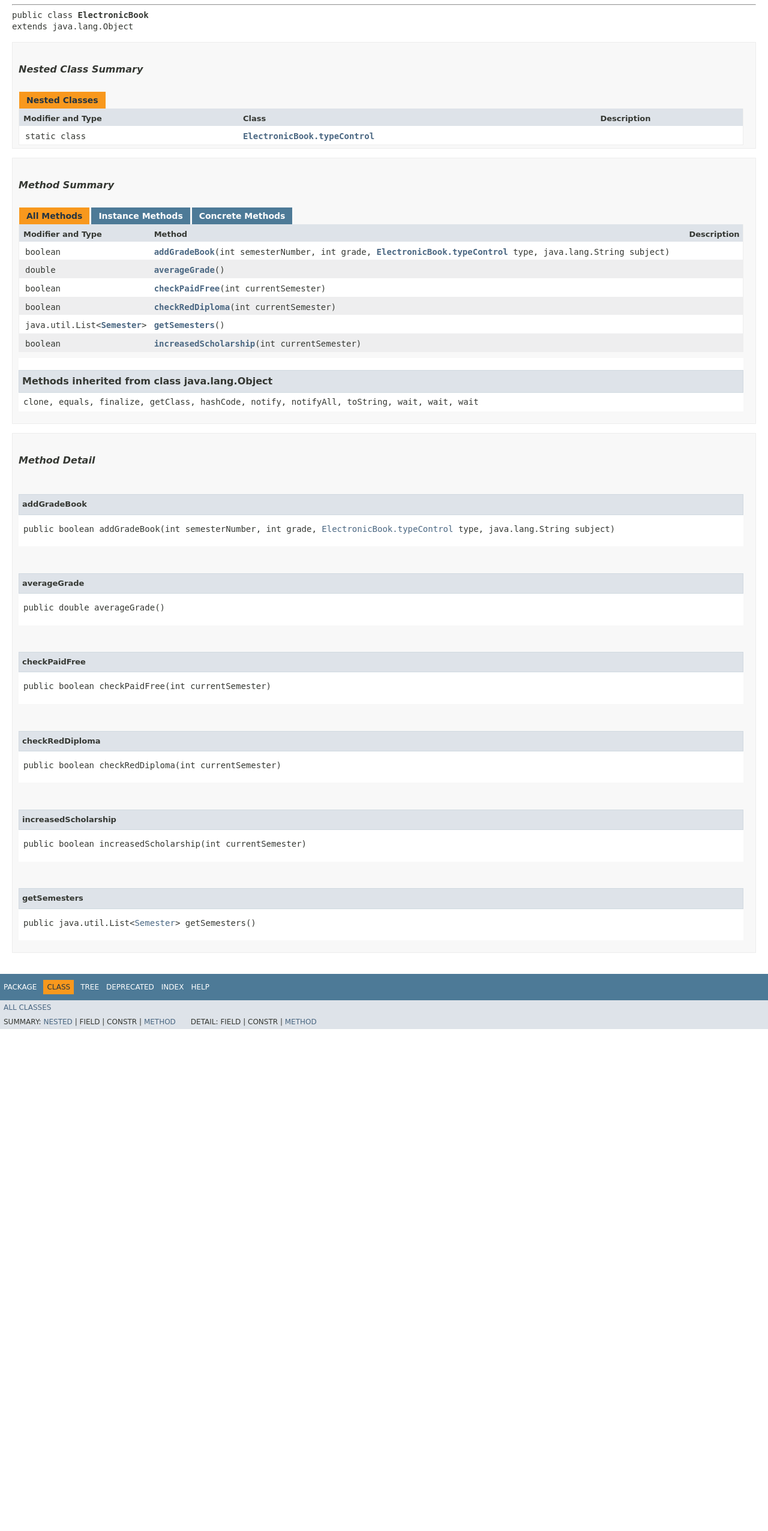
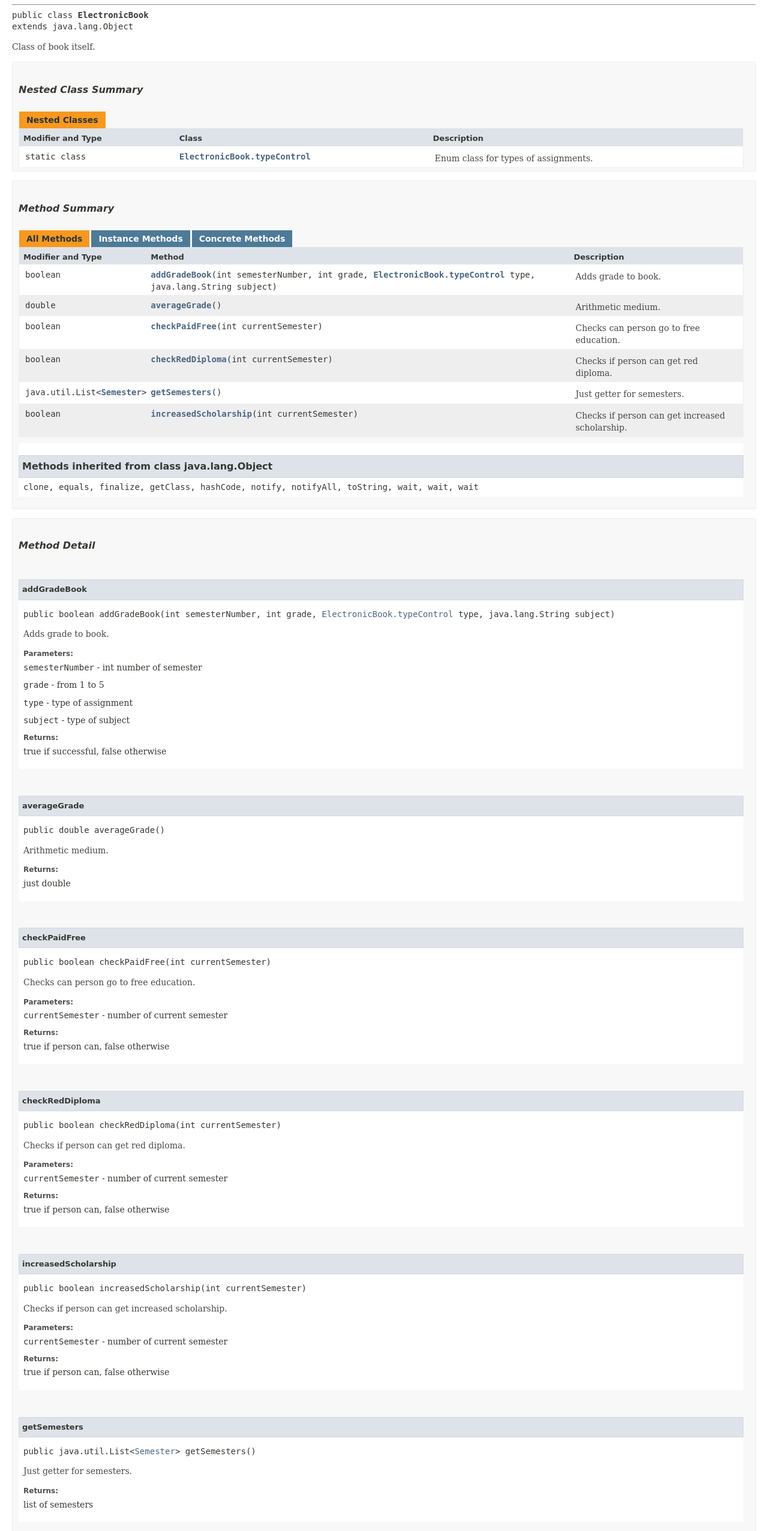
Before and after one commit to Zarcer/OOP, a plain HTML site: page Task_1_4_1/ru/nsu/zarcer/ElectronicBook.html in a window 1280 px wide. Shown: the part 221-2774 px from the top of the page at 60% size. Before the commit the page ends 1937 px from the top, so only its background shows below. Drawn offline with Linux system fonts and the light colour scheme; no server answers; a script that the page names is missing; a web font is replaced by a local one.

Commit message:
Deploying to gh-pages from @ Zarcer/OOP@7c91e8d5b7de767f076bc2c46d35e93c37a74ea3 🚀

```diff
--- a/Task_1_4_1/ru/nsu/zarcer/ElectronicBook.html
+++ b/Task_1_4_1/ru/nsu/zarcer/ElectronicBook.html
@@ -132,6 +132,7 @@ $('.navPadding').css('padding-top', $('.fixedNav').css("height"));
 <hr>
 <pre>public class <span class="typeNameLabel">ElectronicBook</span>
 extends java.lang.Object</pre>
+<div class="block">Class of book itself.</div>
 </li>
 </ul>
 </div>
@@ -155,7 +156,9 @@ extends java.lang.Object</pre>
 <tr class="altColor">
 <td class="colFirst"><code>static class&nbsp;</code></td>
 <th class="colSecond" scope="row"><code><span class="memberNameLink"><a href="ElectronicBook.typeControl.html" title="enum in ru.nsu.zarcer">ElectronicBook.typeControl</a></span></code></th>
-<td class="colLast">&nbsp;</td>
+<td class="colLast">
+<div class="block">Enum class for types of assignments.</div>
+</td>
 </tr>
 </table>
 </li>
@@ -181,32 +184,44 @@ extends java.lang.Object</pre>
             int&nbsp;grade,
             <a href="ElectronicBook.typeControl.html" title="enum in ru.nsu.zarcer">ElectronicBook.typeControl</a>&nbsp;type,
             java.lang.String&nbsp;subject)</code></th>
-<td class="colLast">&nbsp;</td>
+<td class="colLast">
+<div class="block">Adds grade to book.</div>
+</td>
 </tr>
 <tr id="i1" class="rowColor">
 <td class="colFirst"><code>double</code></td>
 <th class="colSecond" scope="row"><code><span class="memberNameLink"><a href="#averageGrade()">averageGrade</a></span>()</code></th>
-<td class="colLast">&nbsp;</td>
+<td class="colLast">
+<div class="block">Arithmetic medium.</div>
+</td>
 </tr>
 <tr id="i2" class="altColor">
 <td class="colFirst"><code>boolean</code></td>
 <th class="colSecond" scope="row"><code><span class="memberNameLink"><a href="#checkPaidFree(int)">checkPaidFree</a></span>&#8203;(int&nbsp;currentSemester)</code></th>
-<td class="colLast">&nbsp;</td>
+<td class="colLast">
+<div class="block">Checks can person go to free education.</div>
+</td>
 </tr>
 <tr id="i3" class="rowColor">
 <td class="colFirst"><code>boolean</code></td>
 <th class="colSecond" scope="row"><code><span class="memberNameLink"><a href="#checkRedDiploma(int)">checkRedDiploma</a></span>&#8203;(int&nbsp;currentSemester)</code></th>
-<td class="colLast">&nbsp;</td>
+<td class="colLast">
+<div class="block">Checks if person can get red diploma.</div>
+</td>
 </tr>
 <tr id="i4" class="altColor">
 <td class="colFirst"><code>java.util.List&lt;<a href="Semester.html" title="class in ru.nsu.zarcer">Semester</a>&gt;</code></td>
 <th class="colSecond" scope="row"><code><span class="memberNameLink"><a href="#getSemesters()">getSemesters</a></span>()</code></th>
-<td class="colLast">&nbsp;</td>
+<td class="colLast">
+<div class="block">Just getter for semesters.</div>
+</td>
 </tr>
 <tr id="i5" class="rowColor">
 <td class="colFirst"><code>boolean</code></td>
 <th class="colSecond" scope="row"><code><span class="memberNameLink"><a href="#increasedScholarship(int)">increasedScholarship</a></span>&#8203;(int&nbsp;currentSemester)</code></th>
-<td class="colLast">&nbsp;</td>
+<td class="colLast">
+<div class="block">Checks if person can get increased scholarship.</div>
+</td>
 </tr>
 </table>
 <ul class="blockList">
@@ -242,6 +257,16 @@ extends java.lang.Object</pre>
                             int&nbsp;grade,
                             <a href="ElectronicBook.typeControl.html" title="enum in ru.nsu.zarcer">ElectronicBook.typeControl</a>&nbsp;type,
                             java.lang.String&nbsp;subject)</pre>
+<div class="block">Adds grade to book.</div>
+<dl>
+<dt><span class="paramLabel">Parameters:</span></dt>
+<dd><code>semesterNumber</code> - int number of semester</dd>
+<dd><code>grade</code> - from 1 to 5</dd>
+<dd><code>type</code> - type of assignment</dd>
+<dd><code>subject</code> - type of subject</dd>
+<dt><span class="returnLabel">Returns:</span></dt>
+<dd>true if successful, false otherwise</dd>
+</dl>
 </li>
 </ul>
 <a id="averageGrade()">
@@ -251,6 +276,11 @@ extends java.lang.Object</pre>
 <li class="blockList">
 <h4>averageGrade</h4>
 <pre class="methodSignature">public&nbsp;double&nbsp;averageGrade()</pre>
+<div class="block">Arithmetic medium.</div>
+<dl>
+<dt><span class="returnLabel">Returns:</span></dt>
+<dd>just double</dd>
+</dl>
 </li>
 </ul>
 <a id="checkPaidFree(int)">
@@ -260,6 +290,13 @@ extends java.lang.Object</pre>
 <li class="blockList">
 <h4>checkPaidFree</h4>
 <pre class="methodSignature">public&nbsp;boolean&nbsp;checkPaidFree&#8203;(int&nbsp;currentSemester)</pre>
+<div class="block">Checks can person go to free education.</div>
+<dl>
+<dt><span class="paramLabel">Parameters:</span></dt>
+<dd><code>currentSemester</code> - number of current semester</dd>
+<dt><span class="returnLabel">Returns:</span></dt>
+<dd>true if person can, false otherwise</dd>
+</dl>
 </li>
 </ul>
 <a id="checkRedDiploma(int)">
@@ -269,6 +306,13 @@ extends java.lang.Object</pre>
 <li class="blockList">
 <h4>checkRedDiploma</h4>
 <pre class="methodSignature">public&nbsp;boolean&nbsp;checkRedDiploma&#8203;(int&nbsp;currentSemester)</pre>
+<div class="block">Checks if person can get red diploma.</div>
+<dl>
+<dt><span class="paramLabel">Parameters:</span></dt>
+<dd><code>currentSemester</code> - number of current semester</dd>
+<dt><span class="returnLabel">Returns:</span></dt>
+<dd>true if person can, false otherwise</dd>
+</dl>
 </li>
 </ul>
 <a id="increasedScholarship(int)">
@@ -278,6 +322,13 @@ extends java.lang.Object</pre>
 <li class="blockList">
 <h4>increasedScholarship</h4>
 <pre class="methodSignature">public&nbsp;boolean&nbsp;increasedScholarship&#8203;(int&nbsp;currentSemester)</pre>
+<div class="block">Checks if person can get increased scholarship.</div>
+<dl>
+<dt><span class="paramLabel">Parameters:</span></dt>
+<dd><code>currentSemester</code> - number of current semester</dd>
+<dt><span class="returnLabel">Returns:</span></dt>
+<dd>true if person can, false otherwise</dd>
+</dl>
 </li>
 </ul>
 <a id="getSemesters()">
@@ -287,6 +338,11 @@ extends java.lang.Object</pre>
 <li class="blockList">
 <h4>getSemesters</h4>
 <pre class="methodSignature">public&nbsp;java.util.List&lt;<a href="Semester.html" title="class in ru.nsu.zarcer">Semester</a>&gt;&nbsp;getSemesters()</pre>
+<div class="block">Just getter for semesters.</div>
+<dl>
+<dt><span class="returnLabel">Returns:</span></dt>
+<dd>list of semesters</dd>
+</dl>
 </li>
 </ul>
 </li>
```
Also changed, not shown: Task_1_4_1/allclasses-index.html (+9 -3 lines), Task_1_4_1/index-all.html (+45 -15 lines), Task_1_4_1/ru/nsu/zarcer/ElectronicBook.typeControl.html (+1 -0 lines), Task_1_4_1/ru/nsu/zarcer/Semester.html (+63 -6 lines), Task_1_4_1/ru/nsu/zarcer/package-summary.html (+9 -3 lines), 3 other files.
